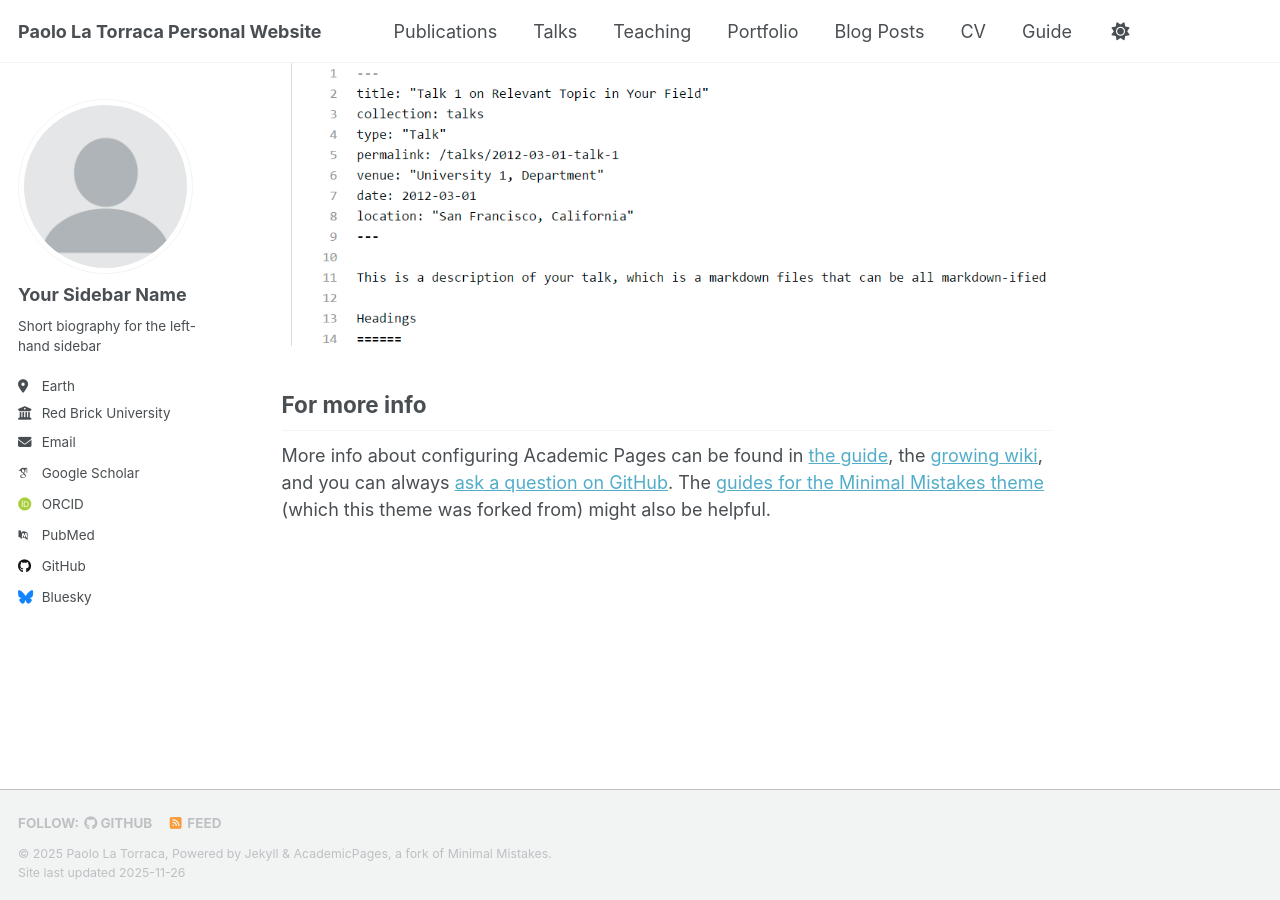
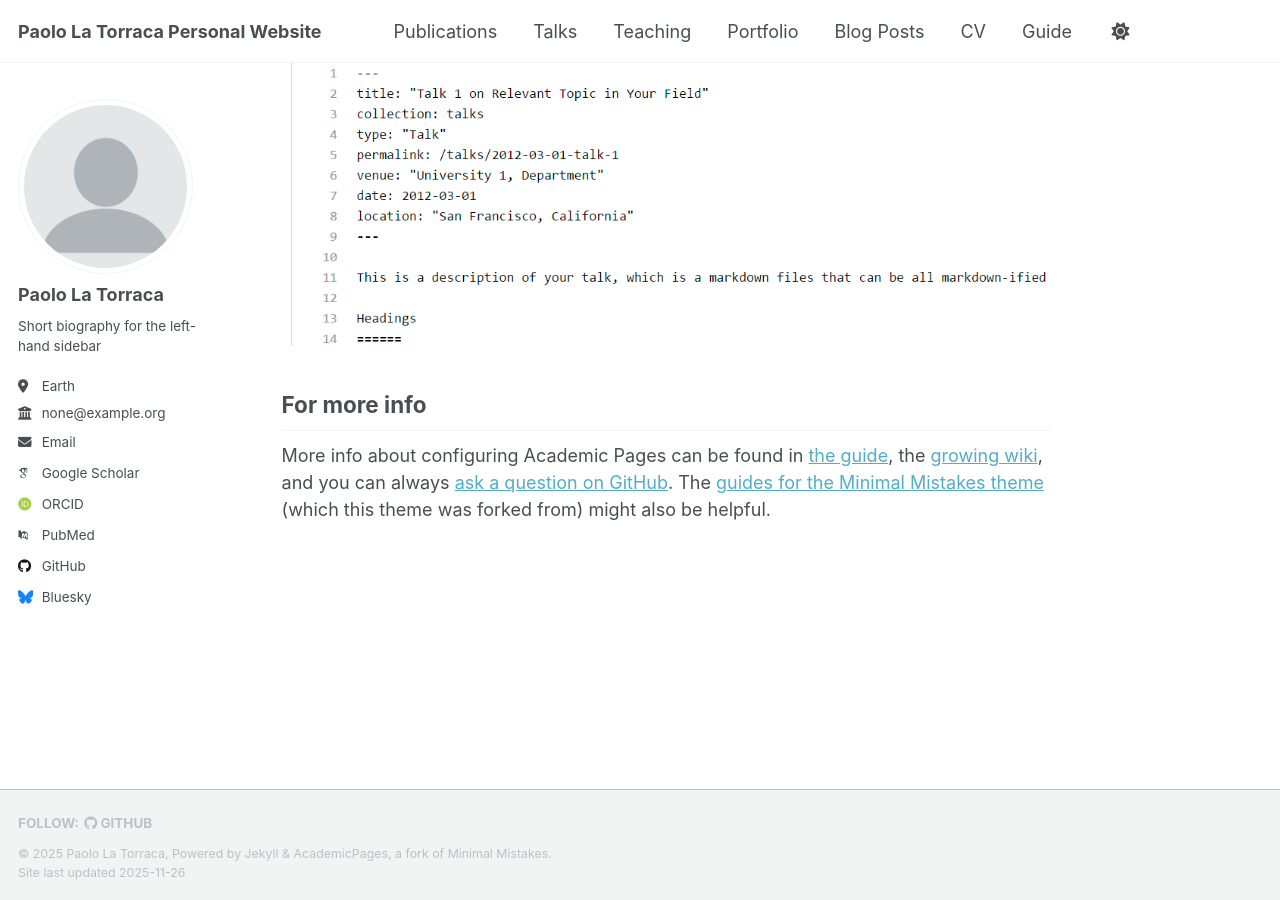
Before and after one commit to LaTorracaP/latorracap.github.io, a Jekyll site: the page built from _pages/about.md, in a window 1280 px wide and 900 px high, scrolled down 2853 px. Built offline with Jekyll 4.4.1, drawn with Linux system fonts in a browser that asks for light colours; some web fonts are replaced; a script that is not in the unit is left out.

Commit message:
Update _config.yml

```diff
--- a/_config.yml
+++ b/_config.yml
@@ -24,11 +24,11 @@ repository               : "academicpages/academicpages.github.io"
 author:
   # Biographic information
   avatar           : "profile.png"
-  name             : "Your Sidebar Name"
+  name             : "Paolo La Torraca"
   pronouns         : # example: "she/her"
   bio              : "Short biography for the left-hand sidebar"
   location         : "Earth"
-  employer         : "Red Brick University"
+  employer         : "none@example.org"
   uri              : # URL
   email            : "none@example.org"
 
@@ -125,7 +125,7 @@ staticman:
       options:
         format           : "iso8601" # "iso8601" (default), "timestamp-seconds", "timestamp-milliseconds"
 atom_feed:
-  hide                   : false     # change to true to hide the RSS feed in the footer
+  hide                   : true     # change to true to hide the RSS feed in the footer
   path                   : # blank (default) uses feed.xml
 
 
```
